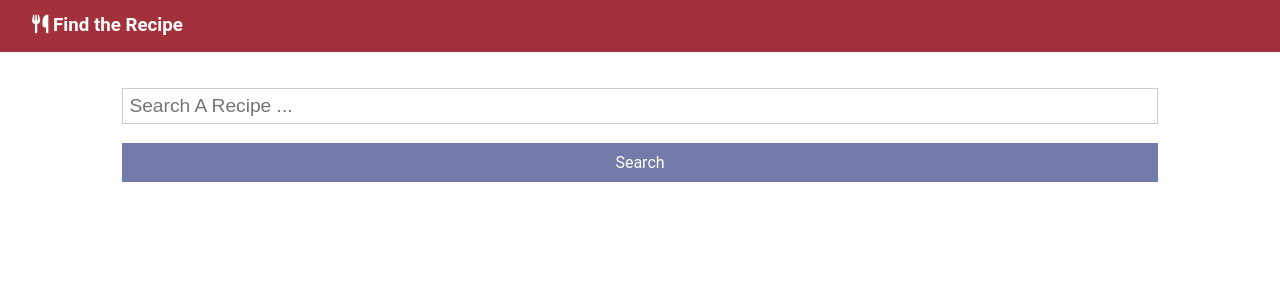
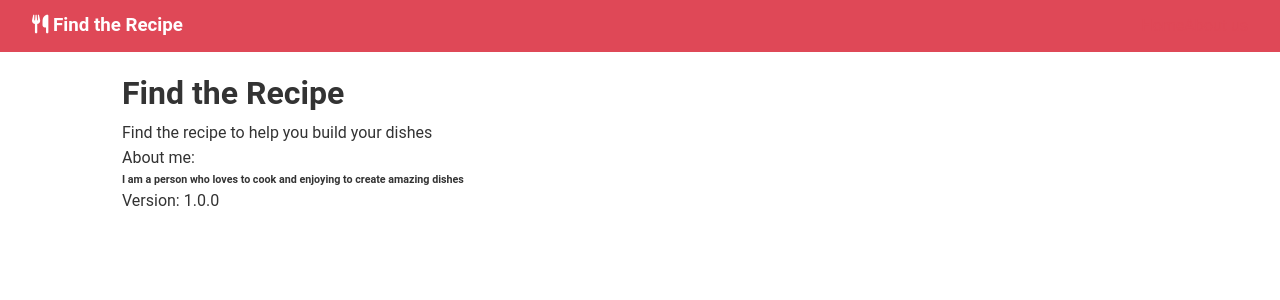
Before and after one commit to littlefish-tech/findtherecipe, a React (Create React App) app: page /about in a window 1280 px wide. Shown: the top 300 px of the page. Built offline with nearby package versions, Linux system fonts and the light colour scheme.

Commit message:
add the route and about page

```diff
--- a/src/App.css
+++ b/src/App.css
@@ -42,6 +42,32 @@ body {
   background-color: #9a1b27;
   color: white;
 }
+.list {
+  margin: 0.5rem 0;
+}
+
+.list li {
+  padding-bottom: 0.3rem;
+}
+
+
+ul {
+  list-style: none;
+}
+
+.navbar ul {
+  display: flex;
+}
+
+
+.navbar a:hover {
+  color: var(--light-color);
+}
+
+.navbar .welcome span {
+  margin-right: 0.6rem;
+}
+
 
 .all-center {
   display: flex;
@@ -111,11 +137,24 @@ button {
   display: block;
   width: 100%;
 }
+
+.btn:hover {
+  opacity: 0.8;
+}
+
 .container {
   max-width: 1100px;
   margin: auto;
   overflow: hidden;
   padding: 0 2rem;
+}
+
+.btn-primary,
+.bg-primary,
+.badge-primary,
+.alert-primary {
+  background: var(--primary-color);
+  color: #fff;
 }
 
 .btn-success,
@@ -125,3 +164,11 @@ button {
   background: var(--success-color);
   color: #fff;
 }
+
+.btn-light,
+.bg-light,
+.badge-light,
+.alert-light {
+  background: var(--light-color);
+  color: #333;
+}
--- a/src/App.js
+++ b/src/App.js
@@ -5,6 +5,8 @@ import Recipes from "./components/recipes/recipes"
 import axios from "axios";
 import Search from "./components/recipes/Search";
 import Alert from "./components/layout/Alert";
+import About from "./components/pages/About"
+import { BrowserRouter as Router, Switch, Route } from "react-router-dom";
 
 class App extends Component {
   state = {
@@ -27,20 +29,31 @@ class App extends Component {
     this.setState({ alert: { msg: msg, type: type } })
   }
 
+  clearAlert = () => {
+    this.setState({ alert: null, loading: false })
+  }
+
   clearRecipes = () => {
-    this.setState({ recipes: [] })
+    this.setState({ recipes: [], loading: false })
   }
 
   render() {
     return (
-      <Fragment>
+      <Router>
         <NavBar icon="fas fa-utensils" title="Find the Recipe" />
         <div className="container">
-          <Alert alert={this.state.alert} />
-          <Search searchRecipes={this.searchRecipes} setAlert={this.setAlert} showClear={this.state.recipes.length > 0 ? true : false} clearRecipes={this.clearRecipes} />
-          <Recipes searchRecipes={this.searchRecipes} recipes={this.state.recipes} />
+          <Alert alert={this.state.alert} clearAlert={this.clearAlert} />
+          <Switch>
+            <Route exact path="/" render={props => (
+              <Fragment>
+                <Search searchRecipes={this.searchRecipes} setAlert={this.setAlert} showClear={this.state.recipes.length > 0 ? true : false} clearRecipes={this.clearRecipes} />
+                <Recipes searchRecipes={this.searchRecipes} recipes={this.state.recipes} loading={this.state.loading} />
+              </Fragment>
+            )} />
+            <Route exact path="/about" component={About} />
+          </Switch>
         </div>
-      </Fragment >
+      </Router >
     );
   }
 }
--- a/src/components/layout/Alert.js
+++ b/src/components/layout/Alert.js
@@ -4,7 +4,7 @@ import React, { Component } from "react";
 class Alert extends Component {
     render() {
         return (
-            <div>
+            <div onClick={this.props.clearAlert}>
                 {this.props.alert !== null ? (<div className={`alert alert-${this.props.alert.type}`}>
                     <i className="fas-info-circle" />{this.props.alert.msg}
                 </div>) : null}
--- a/src/components/layout/NavBar.js
+++ b/src/components/layout/NavBar.js
@@ -1,12 +1,21 @@
 import React, { Component } from "react";
+import { Link } from "react-router-dom";
 
 class NavBar extends Component {
     render() {
         return (
-            <nav className="navbar">
+            <nav className="navbar bg-primary">
                 <h3>
                     <i className={this.props.icon} /> {this.props.title}
                 </h3>
+                <ul>
+                    <li>
+                        <Link to="/">Home</Link>
+                    </li>
+                    <li>
+                        <Link to="/about">About us</Link>
+                    </li>
+                </ul>
             </nav>
         )
     }
--- a/src/components/layout/Spinner.js
+++ b/src/components/layout/Spinner.js
@@ -4,7 +4,7 @@ import spinner from "./spinner.gif";
 const Spinner = () => {
     return (
         <Fragment>
-            <img scr={spinner} alt="loading..." style={{ width: "200px", margin: "auto", display: "block" }} />
+            <img src={spinner} alt="loading..." style={{ width: "200px", margin: "auto", display: "block" }} />
         </Fragment>
     )
 }
--- a/src/components/pages/About.js
+++ b/src/components/pages/About.js
@@ -3,7 +3,15 @@ import React, { Component } from "react";
 class About extends Component {
     render() {
         return (
-            <div>About</div>
+            <div>
+                <h1>Find the Recipe</h1>
+                <p>Find the recipe to help you build your dishes</p>
+                <p> About me: </p>
+                <h6>I am a person who loves to cook and enjoying to create amazing dishes</h6>
+                <p>Version: 1.0.0</p>
+            </div>
         )
     }
 }
+
+export default About;
--- a/src/components/recipes/recipeItem.js
+++ b/src/components/recipes/recipeItem.js
@@ -11,9 +11,7 @@ const ReciptItem = (props) => {
                     <h4>Name: {props.recipe.recipe.label}</h4>
                     <p>Total Calories: {Math.floor(props.recipe.recipe.calories)}</p>
                     <p>Time need to prepare: {props.recipe.recipe.totalTime} mins</p>
-                    <div>Ingredients:
-                        <div>1. {props.recipe.recipe.ingredients[0].text}</div>
-                        <div>2. {props.recipe.recipe.ingredients[1].text}</div>
+                    <div>Number of Ingredients needs to prepare: {props.recipe.recipe.ingredients.length}
                     </div>
                     <div>
                         <a href={props.recipe.recipe.shareAs} className="btn btn-success btn-sm my-1">Read More</a>
--- a/src/components/recipes/recipes.js
+++ b/src/components/recipes/recipes.js
@@ -1,8 +1,12 @@
 import React, { Component } from "react";
 import RecipeItem from "./recipeItem";
+import Spinner from "../layout/Spinner";
 
 const Recipes = (props) => {
 
+    if (props.loading) {
+        return (<Spinner />)
+    } else {
         return (
             <div stype={recipeStyle}>
                 {props.recipes.map((recipe, index) => (
@@ -10,6 +14,7 @@ const Recipes = (props) => {
                 )}
             </div>
         )
+    }
 }
 
 const recipeStyle = {
```
Lines whose indentation alone changed are shown as unchanged.
